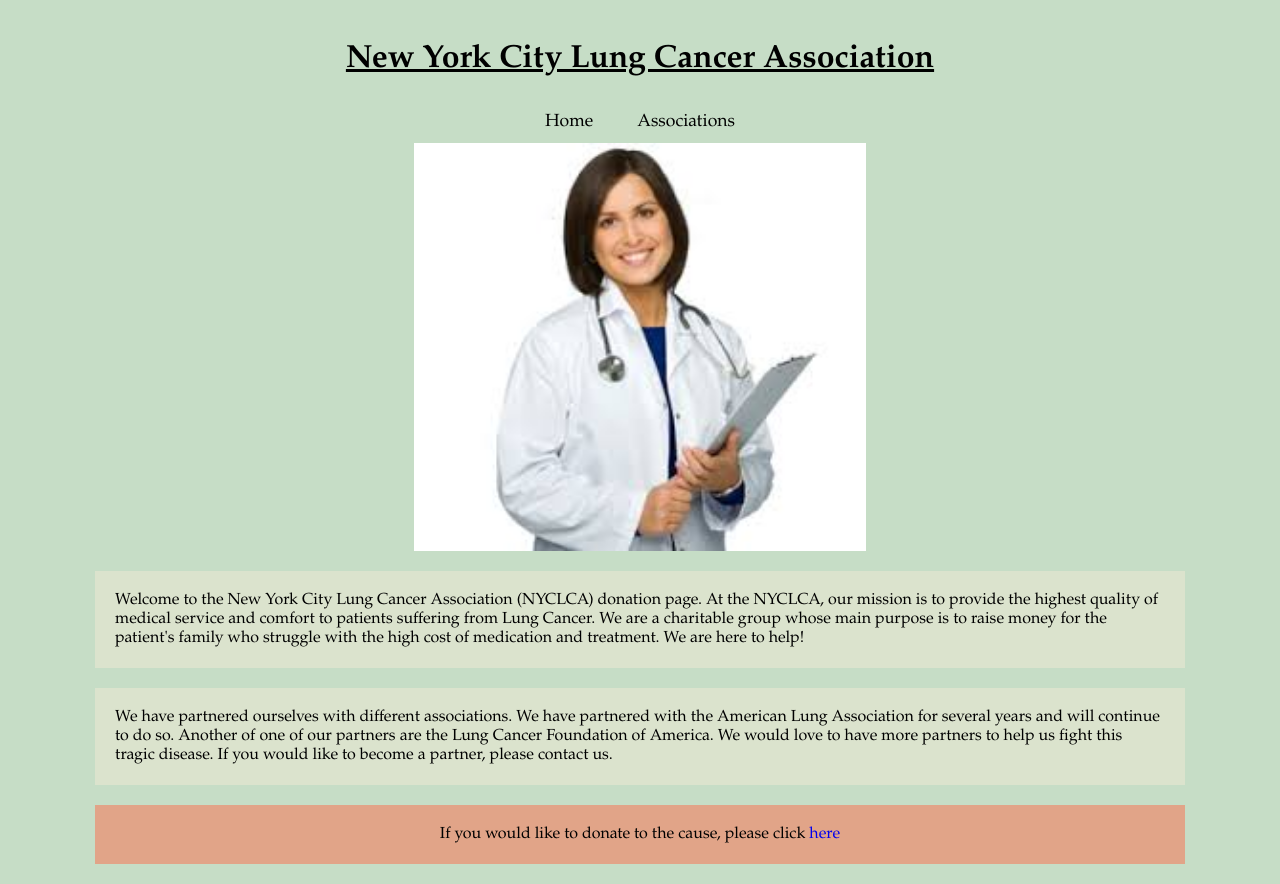
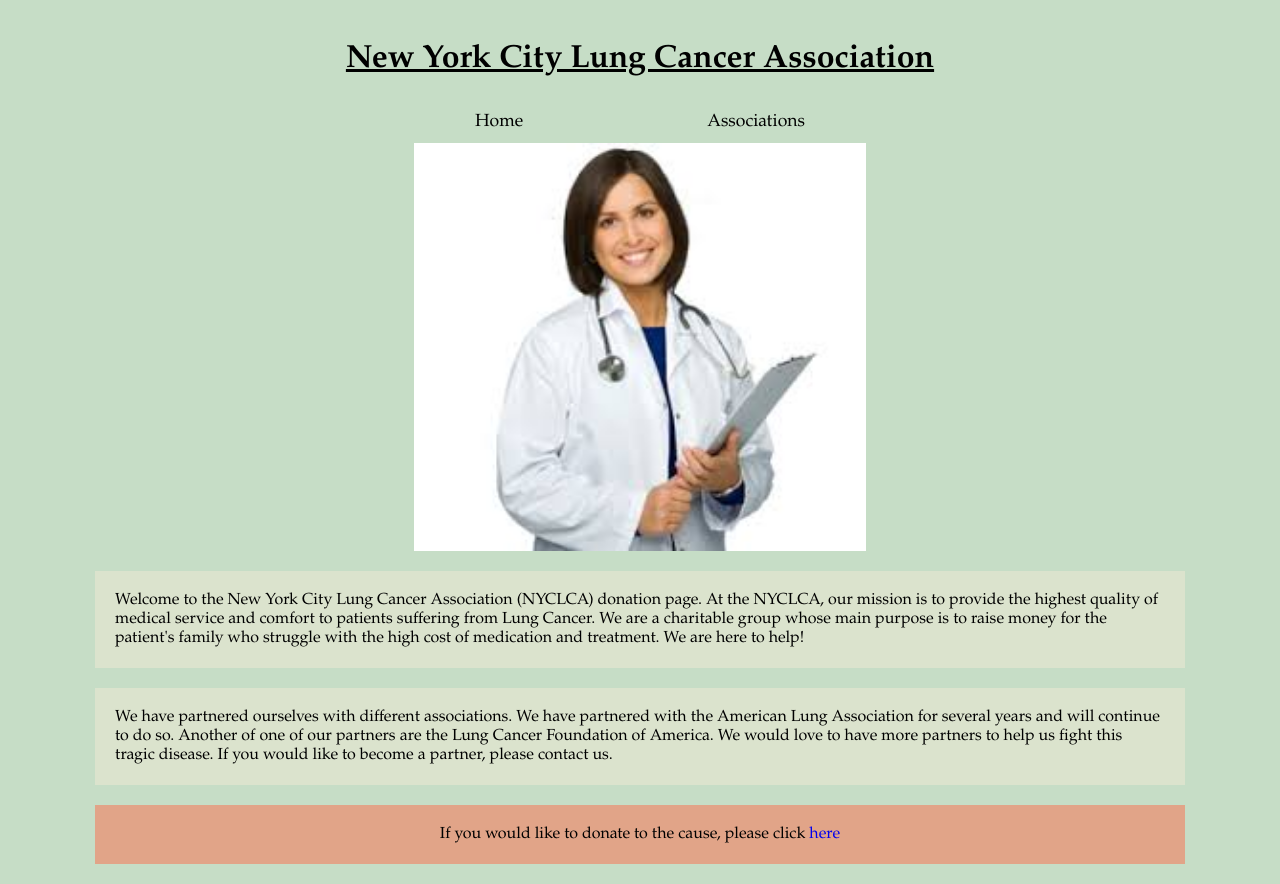
Before and after one commit to andylorenzo7/charity_copy, a plain HTML site: page index.html in a window 1280 px wide. Drawn offline with Linux system fonts and the light colour scheme.

Commit message:
Design Clean Up

```diff
--- a/style.css
+++ b/style.css
@@ -17,7 +17,8 @@ h1{
 .head a{
   font-family: Garamond, serif;
   font-size: 110%;
-  padding: 20px 20px;
+  padding: 10px 20px;
+  margin: 70px;
   text-decoration: none;
 }
 .head a:link{
```
